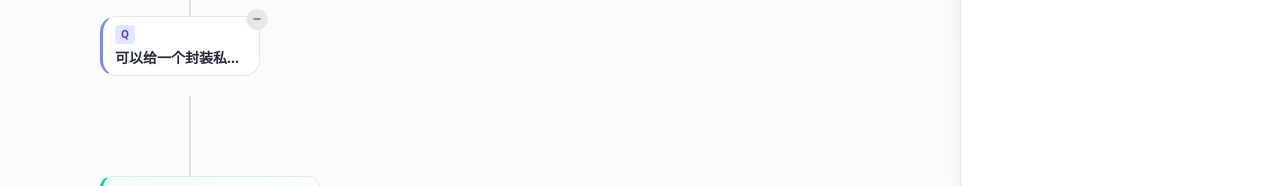
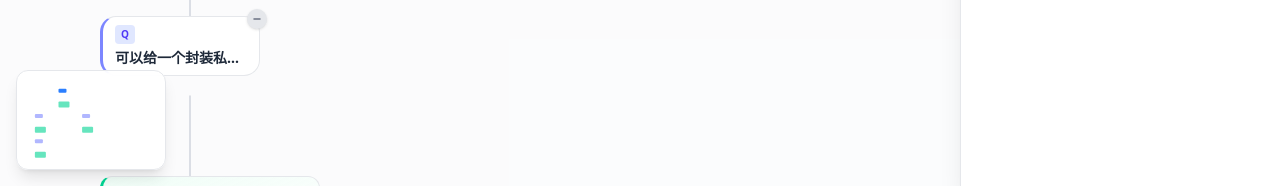
Before and after one commit to zhongzixun2002/LearningByTree, a React (Vite) app: page / in a window 1280 px wide. Shown: the part 614-800 px from the top of the page. Built offline with nearby package versions, Linux system fonts and the light colour scheme.

Commit message:
feat: add minimap for canvas navigation overview

```diff
--- a/src/components/Minimap.tsx
+++ b/src/components/Minimap.tsx
@@ -1,3 +1,47 @@
+import { useMemo } from 'react';
+import { useTreeStore } from '../store/useTreeStore';
+import { autoPositionNodes, getCanvasBounds } from '../utils/layoutEngine';
+
 export default function Minimap() {
-  return null;
+  const nodes = useTreeStore((s) => s.nodes);
+  const rootId = useTreeStore((s) => s.rootId);
+  const selectedNodeId = useTreeStore((s) => s.selectedNodeId);
+
+  const positions = useMemo(() => autoPositionNodes(nodes, rootId), [nodes, rootId]);
+  const bounds = useMemo(() => getCanvasBounds(positions), [positions]);
+
+  const nodeIds = Object.keys(positions);
+  if (nodeIds.length < 2) return null;
+
+  const MINIMAP_W = 150;
+  const MINIMAP_H = 100;
+  const scaleX = MINIMAP_W / bounds.width;
+  const scaleY = MINIMAP_H / bounds.height;
+  const scale = Math.min(scaleX, scaleY) * 0.85;
+
+  return (
+    <div className="absolute bottom-4 left-4 w-[150px] h-[100px] bg-white/90 dark:bg-gray-800/90 backdrop-blur-sm rounded-xl border border-gray-200 dark:border-gray-700 shadow-lg overflow-hidden z-10">
+      <svg width={MINIMAP_W} height={MINIMAP_H} className="w-full h-full">
+        {nodeIds.map((id) => {
+          const pos = positions[id];
+          const node = nodes[id];
+          if (!pos || !node) return null;
+          const x = (pos.x - bounds.minX) * scale + 10;
+          const y = (pos.y - bounds.minY) * scale + 10;
+          const isSelected = id === selectedNodeId;
+          return (
+            <rect
+              key={id}
+              x={x}
+              y={y}
+              width={node.type === 'question' ? 8 : 11}
+              height={node.type === 'question' ? 4 : 6}
+              rx={1}
+              className={isSelected ? 'fill-blue-500' : node.type === 'question' ? 'fill-indigo-400/60' : 'fill-emerald-400/60'}
+            />
+          );
+        })}
+      </svg>
+    </div>
+  );
 }
```
